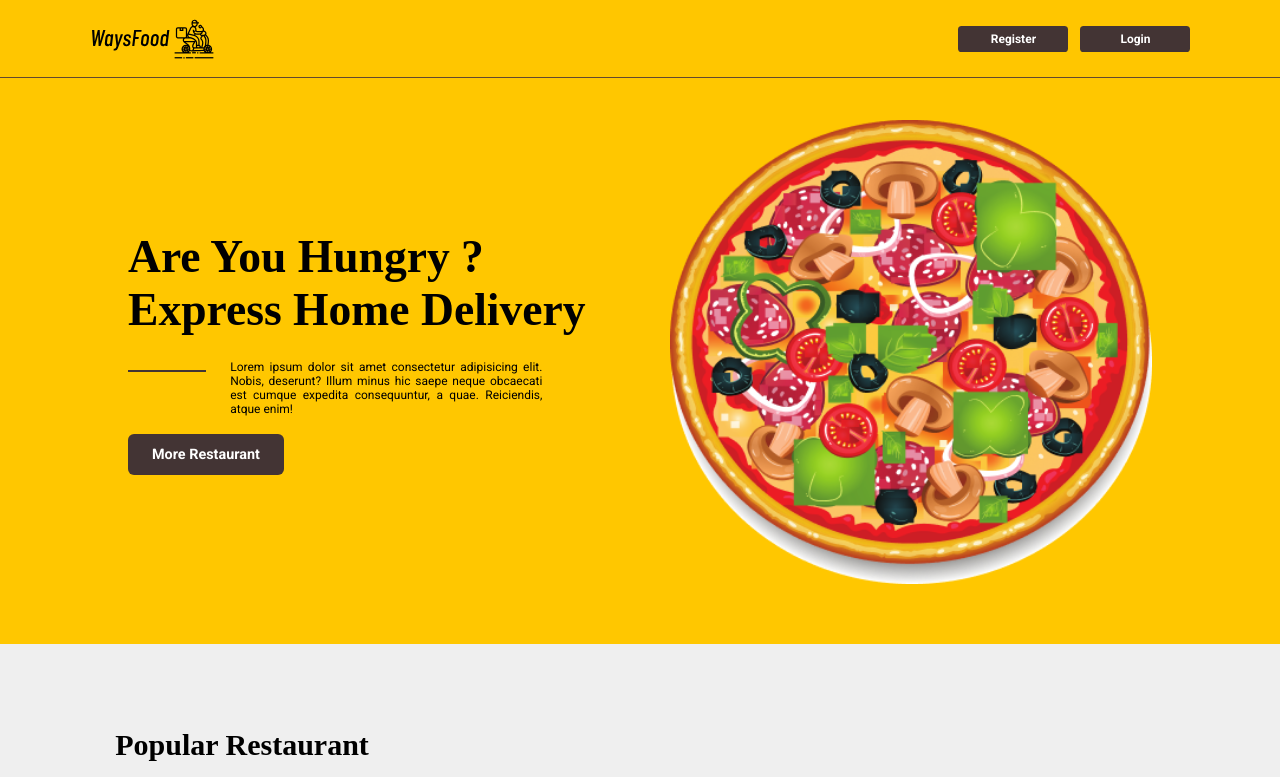
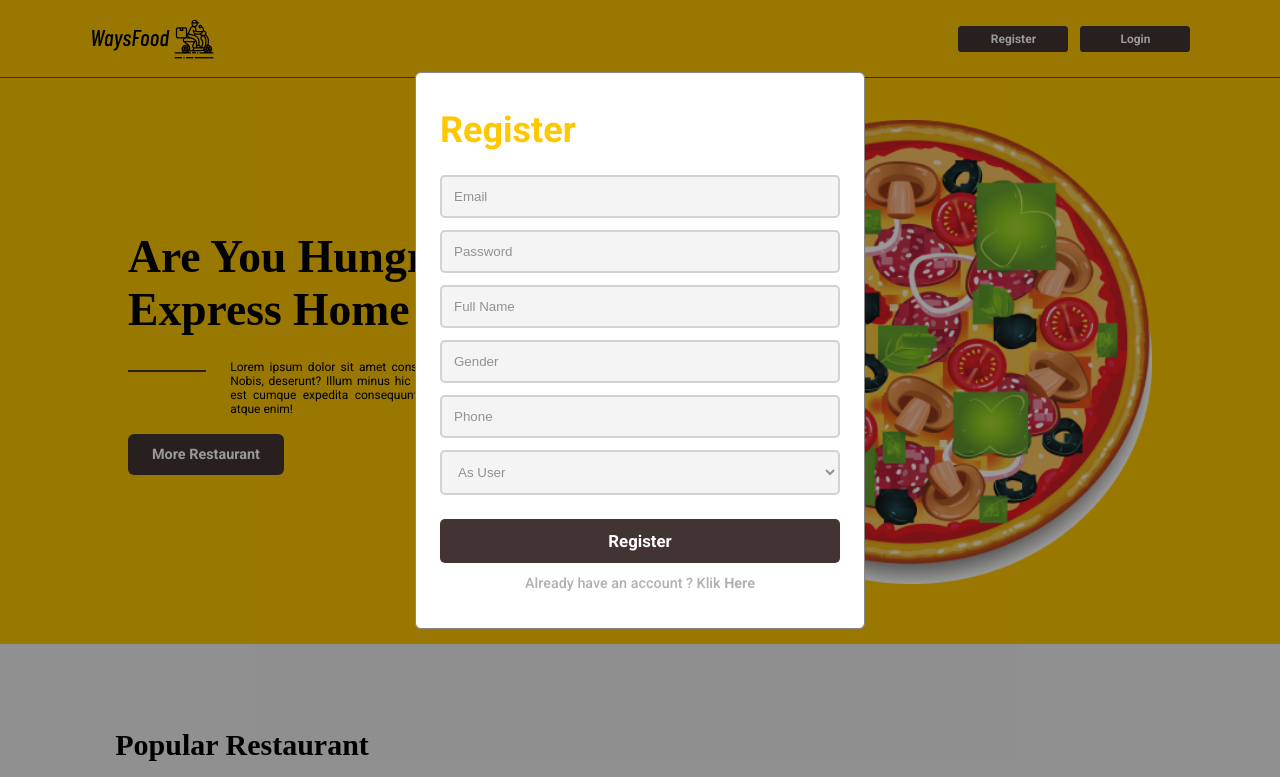
Before and after one commit to sanzskuy09/WaysFood, a plain HTML site: page index.html in a window 1280 px wide. Both pictures are taken after a click on the link "Register". Shown: the top 777 px of the page. Drawn offline with nearby package versions, Linux system fonts and the light colour scheme; a web font is replaced by a local one.

Commit message:
add modal login & register

```diff
--- a/css/general.css
+++ b/css/general.css
@@ -33,6 +33,10 @@ button{
   background-color: cadetblue;
 }
 
+a{
+  color: #000;
+}
+
 /* ========================= Media Queries ========================== */
 /* Laptop/Notebook */
 @media (max-width: 1366px) {
--- a/css/header.css
+++ b/css/landing/header.css
@@ -9,7 +9,7 @@ header{
   top: 0;
   right: 0;
   left: 0;
-  z-index: 100;
+  z-index: 10;
 }
 
 .btn-header, .logo-img{
@@ -29,6 +29,7 @@ header{
   padding: 0.5rem 0;
   margin-left: 1rem;
   border-radius: .3rem;
+  cursor: pointer;
 }
 
 /* after login */
--- /dev/null
+++ b/css/landing/modal.css
@@ -0,0 +1,90 @@
+.modal{
+  display: none;
+  padding: 6rem 2rem 0;
+  position: fixed;
+  z-index: 20;
+  top: 0;
+  left: 0;
+  right: 0;
+  width: 100%;
+  height: 100%;
+  background-color: rgba(0,0,0,0.4);
+  overflow: auto;
+}
+
+.modal .auth-content{
+  background-color: #fff;
+  width: 450px;
+  margin: auto;
+  padding: 3rem 2rem;
+  border-radius: 0.5rem;
+  border: 1px solid #888;
+  max-width: 100%;
+}
+
+.modal .auth-content h1{
+  font-family: 'Roboto', sans-serif;
+  font-size: 3rem;
+  color: var(--primary);
+  font-weight: 800;
+  margin-bottom: 2rem;
+}
+
+.modal .auth-content input{
+  background-color: rgba(210, 210, 210, 0.25);
+  border: 2px solid #D2D2D2;
+  width: 100%;
+  height: 3.5rem;
+  margin-bottom: 1rem;
+  padding: 1rem;
+  border-radius: 5px;
+  height: min-content;
+}
+
+.modal .auth-content input::placeholder{
+  color: #929292;
+}
+
+.modal .auth-content select{
+  background-color: rgba(210, 210, 210, 0.25);
+  border: 2px solid #D2D2D2;
+  width: 100%;
+  height: 3.5rem;
+  margin-bottom: 1rem;
+  padding: 1rem;
+  border-radius: 5px;
+  color: #929292;
+  height: min-content;
+}
+
+.modal .auth-content button{
+  width: 100%;
+  color: #fff;
+  background-color: var(--btn-primary);
+  font-family: 'Roboto', sans-serif;
+  font-size: 1.4rem;
+  font-weight: 800;
+  border-radius: 5px;
+  cursor: pointer;
+  margin-top: 1rem;
+  margin-bottom: 1rem;
+  padding: 1rem;
+}
+
+.modal .auth-content p{
+  width: 100%;
+  font-family: 'Roboto', sans-serif;
+  font-size: 1.2rem;
+  font-weight: 500;
+  color: #B1B1B1;
+  text-align: center;
+}
+
+.modal .auth-content p a{
+  color: #B1B1B1;
+  font-weight: 800;
+}
+
+.modal .auth-content p a:hover{
+  color: #535353;
+}
--- a/index.html
+++ b/index.html
@@ -10,10 +10,11 @@
 
     <!-- Css stryles -->
     <link rel="stylesheet" href="css/general.css" />
-    <link rel="stylesheet" href="css/header.css" />
-    <link rel="stylesheet" href="css/jumbotron.css" />
-    <link rel="stylesheet" href="css/popular-restauran.css" />
-    <link rel="stylesheet" href="css/near-restaurant.css" />
+    <link rel="stylesheet" href="css/landing/header.css" />
+    <link rel="stylesheet" href="css/landing/modal.css" />
+    <link rel="stylesheet" href="css/landing/jumbotron.css" />
+    <link rel="stylesheet" href="css/landing/popular-restauran.css" />
+    <link rel="stylesheet" href="css/landing/near-restaurant.css" />
 
     <!-- Feather Icons -->
     <script src="https://unpkg.com/feather-icons"></script>
@@ -27,15 +28,15 @@
 
       <div class="btn-header">
         <div class="pre-login active">
-          <a href="#">Register</a>
-          <a id="login">Login</a>
+          <a id="btnRegister">Register</a>
+          <a id="btnLogin">Login</a>
         </div>
         <a id="hamburger-menu">
           <i data-feather="menu"></i>
         </a>
 
         <div class="pra-login">
-          <a href="/" id="logout">
+          <a href="#">
             <img src="image/icon/cart-logo.svg" alt="cart-logo" />
           </a>
           <img src="image/img/user.jpg" alt="User" class="user-img" />
@@ -43,6 +44,61 @@
       </div>
     </header>
     <!-- Header end -->
+
+    <!-- Modal Register start -->
+    <div class="modal" id="modalRegister">
+      <div class="auth-content">
+        <h1>Register</h1>
+        <form>
+          <input
+            type="email"
+            name="email"
+            placeholder="Email"
+            autocomplete="off"
+          /><br />
+          <input type="password" name="password" placeholder="Password" /><br />
+          <input type="text" name="name" placeholder="Full Name" /><br />
+          <input type="text" name="gender" placeholder="Gender" /><br />
+          <input type="number" name="phone" placeholder="Phone" /><br />
+          <select name="user">
+            <option value="User">As User</option>
+            <option value="Partner">As Partner</option></select
+          ><br />
+
+          <button type="button" id="register">Register</button>
+
+          <p>
+            Already have an account ? Klik
+            <a id="openLogin" style="cursor: pointer">Here</a>
+          </p>
+        </form>
+      </div>
+    </div>
+    <!-- Modal Register end -->
+
+    <!-- Modal Login start -->
+    <div class="modal" id="modalLogin">
+      <div class="auth-content">
+        <h1>Login</h1>
+        <form>
+          <input
+            type="email"
+            name="email"
+            placeholder="Email"
+            autocomplete="off"
+          /><br />
+          <input type="password" name="password" placeholder="Password" /><br />
+
+          <button type="button" id="login">Login</button>
+
+          <p>
+            Don't have an account ? Klik
+            <a id="openRegister" style="cursor: pointer">Here</a>
+          </p>
+        </form>
+      </div>
+    </div>
+    <!-- Modal Login end -->
 
     <!-- jumbroton start -->
     <section class="jumbotron">
@@ -100,9 +156,11 @@
 
       <div class="row">
         <div class="card-restaurant">
-          <img src="image/img/geprek-bensu.png" alt="restaurant-icon" />
-          <h5>Geprek Bensu</h5>
-          <p>0,2 KM</p>
+          <a href="pages/detailMenu.html">
+            <img src="image/img/geprek-bensu.png" alt="restaurant-icon" />
+            <h5>Geprek Bensu</h5>
+            <p>0,2 KM</p>
+          </a>
         </div>
         <div class="card-restaurant">
           <img src="image/img/nasi-goreng.png" alt="restaurant-icon" />
--- a/js/login.js
+++ b/js/login.js
@@ -1,29 +1,63 @@
-const btnLogin = document.getElementById("login");
-const btnLogout = document.getElementById("logout");
-
 const preLogin = document.querySelector(".pre-login");
 const praLogin = document.querySelector(".pra-login");
 
 const hamburgerMenu = document.querySelector("#hamburger-menu");
 
-btnLogin.onclick = function () {
-  auth();
-};
-
-btnLogout.onclick = function () {
-  auth();
+// sidebar
+hamburgerMenu.onclick = function () {
+  console.log("click");
+  preLogin.classList.toggle("sidebar");
 };
 
 function auth() {
   preLogin.classList.toggle("active");
-  preLogin.classList.remove("sidebar");
   praLogin.classList.toggle("active");
   hamburgerMenu.classList.toggle("non-active");
 }
 
-// sidebar
+// Open modal register
+const btnRegister = document.getElementById("btnRegister");
+const modalRegister = document.getElementById("modalRegister");
+const register = document.getElementById("register");
 
-hamburgerMenu.onclick = function () {
-  console.log("click");
-  preLogin.classList.toggle("sidebar");
+btnRegister.onclick = function () {
+  modalRegister.style.display = "block";
 };
+
+register.onclick = function () {
+  modalRegister.style.display = "none";
+  auth();
+};
+
+// Open modal Login
+const btnLogin = document.getElementById("btnLogin");
+const modalLogin = document.getElementById("modalLogin");
+const login = document.getElementById("login");
+
+btnLogin.onclick = function () {
+  modalLogin.style.display = "block";
+};
+
+login.onclick = function () {
+  modalLogin.style.display = "none";
+  auth();
+};
+
+// Close Modal
+window.onclick = function (e) {
+  if (e.target == modalLogin || e.target == modalRegister) {
+    modalLogin.style.display = "none";
+    modalRegister.style.display = "none";
+  }
+};
+
+// Switch login & register modal
+document.getElementById("openLogin").onclick = function (e) {
+  modalRegister.style.display = "none";
+  modalLogin.style.display = "block";
+};
+
+document.getElementById("openRegister").onclick = function (e) {
+  modalLogin.style.display = "none";
+  modalRegister.style.display = "block";
+};
```
Also changed, not shown: pages/detailMenu.html (added, +42 -0 lines), css/landing/jumbotron.css (renamed from css/jumbotron.css), css/landing/near-restaurant.css (renamed from css/near-restaurant.css), css/landing/popular-restauran.css (renamed from css/popular-restauran.css).
